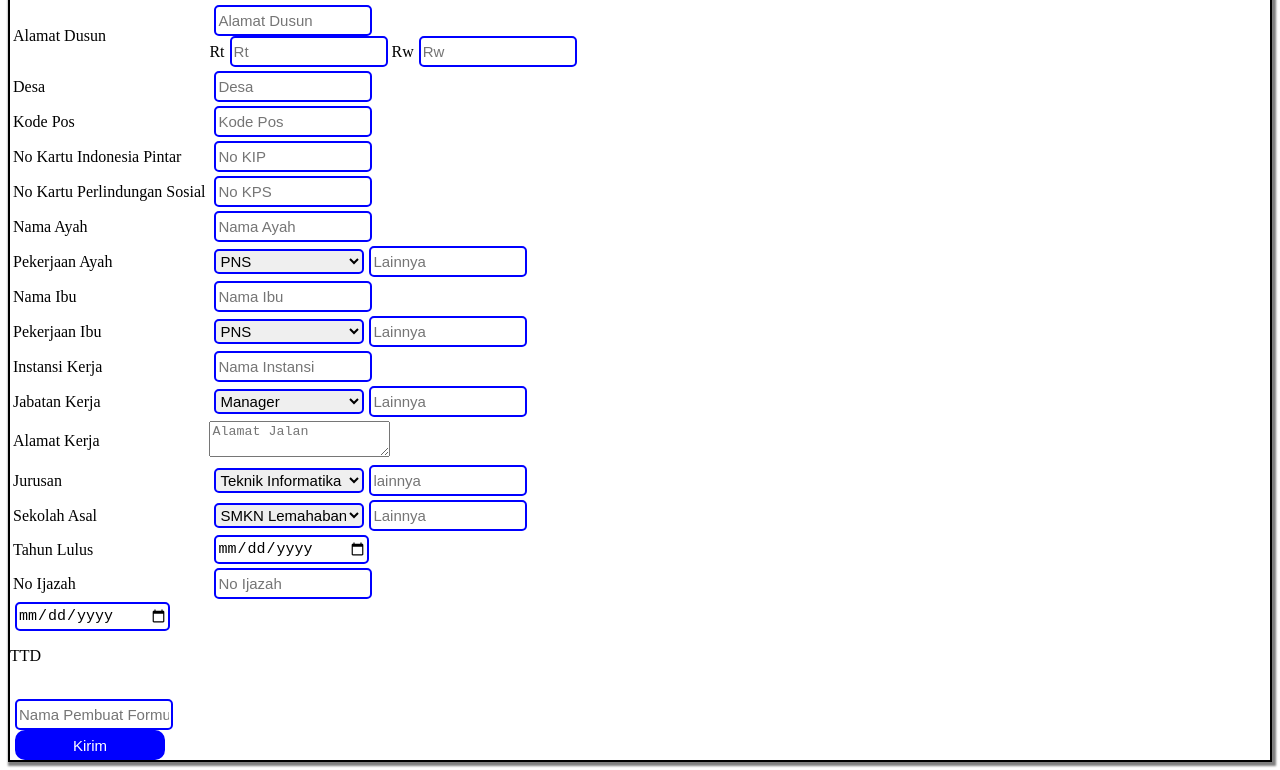
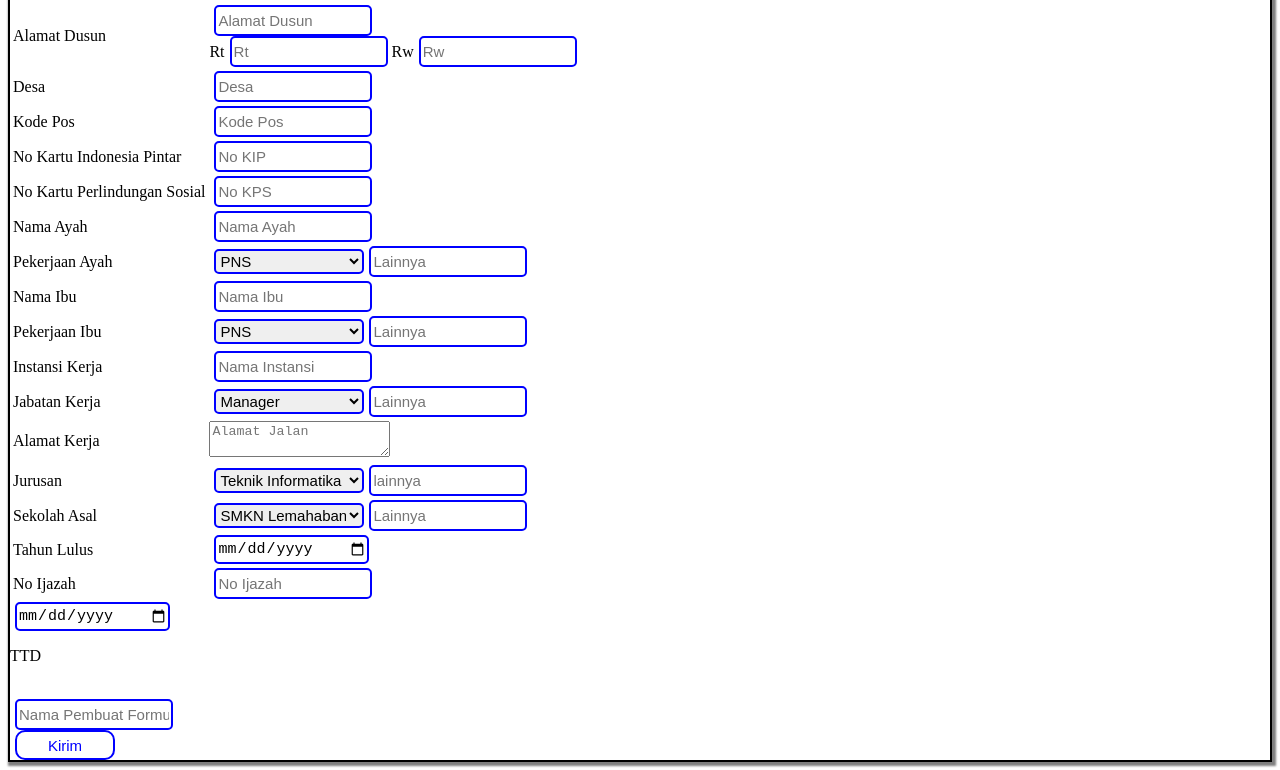
Before and after one commit to iknakh/iknakh.github.io, a plain HTML site: page P04css-basic/form.html in a window 1280 px wide. Shown: the part 755-1525 px from the top of the page. Drawn offline with Linux system fonts and the light colour scheme.

Commit message:
Update ikna.css

```diff
--- a/P04css-basic/ikna.css
+++ b/P04css-basic/ikna.css
@@ -87,13 +87,13 @@ header{
 		}
 
 		.btn-kirim{
-			background-color: blue;
+			background-color: white;
 			border-radius: 10px;
-			color: white;
+			color: blue;
 			cursor: pointer;
 			height: 30px;
-			width: 150px;
+			width: 100px;
 		}
 		.btn-kirim:hover{
-			background-color: darkblue;
+			background-color: black;
 		}
```
